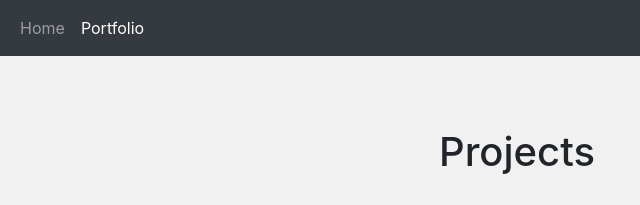
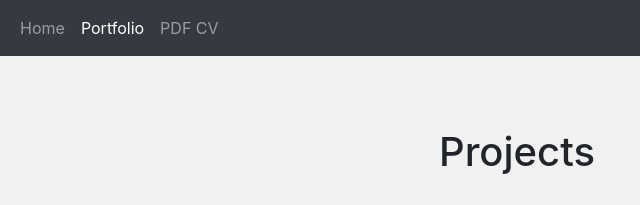
Before and after one commit to Henrik-Wik/Henrik-Wik.github.io, a plain HTML site: page portfolio/index.html in a window 1280 px wide. Shown: the top 205 px of the page, 123-763 px from the left. Drawn offline with nearby package versions, Linux system fonts and the light colour scheme.

Commit message:
Added PDF CV to portfolio page

```diff
--- a/portfolio/index.html
+++ b/portfolio/index.html
@@ -62,6 +62,9 @@
         <li class="nav-item active">
           <a class="nav-link" href="#">Portfolio</a>
         </li>
+        <li class="nav-item">
+          <a class="nav-link" href="../CV_Henrik_Wik.pdf">PDF CV</a>
+        </li>
       </ul>
       <!-- take out for now
     <form class="form-inline my-2 my-lg-0">
```
